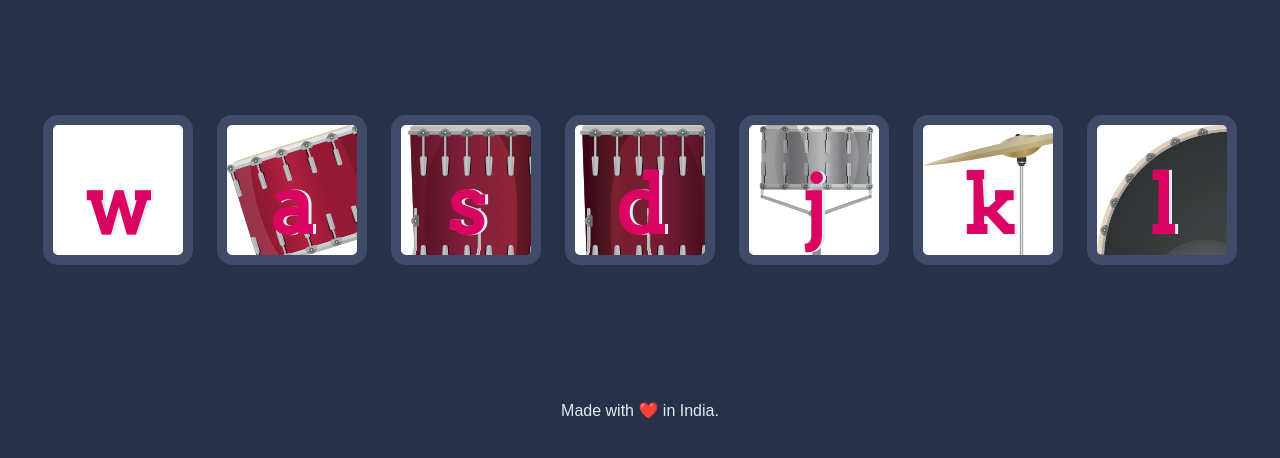
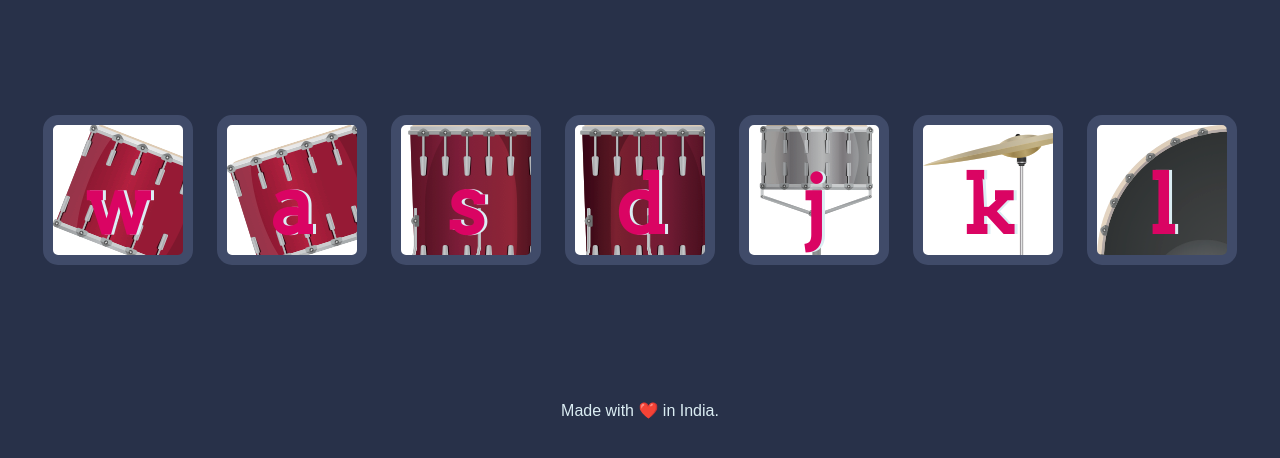
Before and after one commit to jainnick/Drum-kit-, a plain HTML site: page index.html in a window 1280 px wide. Shown: the part 174-632 px from the top of the page. Drawn offline with Linux system fonts and the light colour scheme; files that its build step writes are made by us from their sources.

Commit message:
Update styles.css

```diff
--- a/css/styles.css
+++ b/css/styles.css
@@ -16,7 +16,7 @@ footer {
 }
 
 .w {
-  background-image: url(./images/tom1.png);
+  background-image: url(../images/tom1.png);
 }
 
 .a {
```
